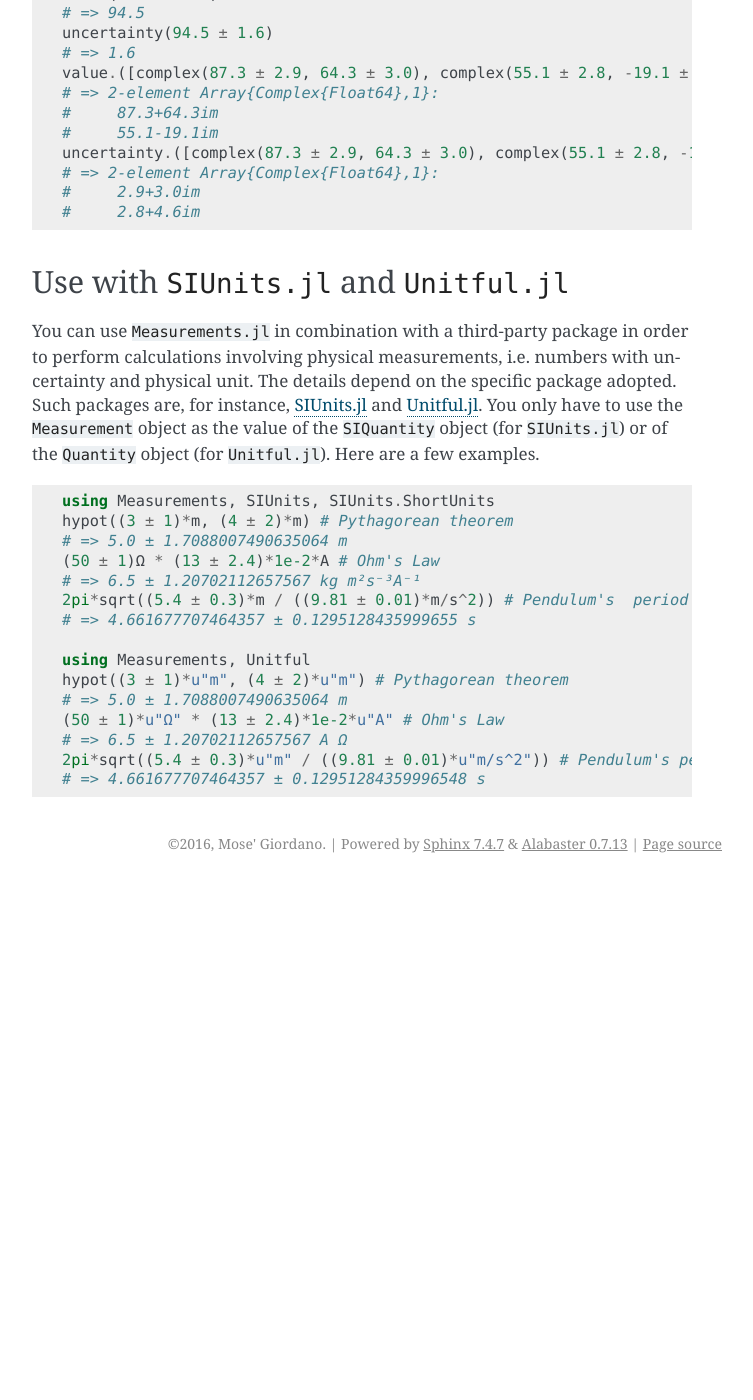
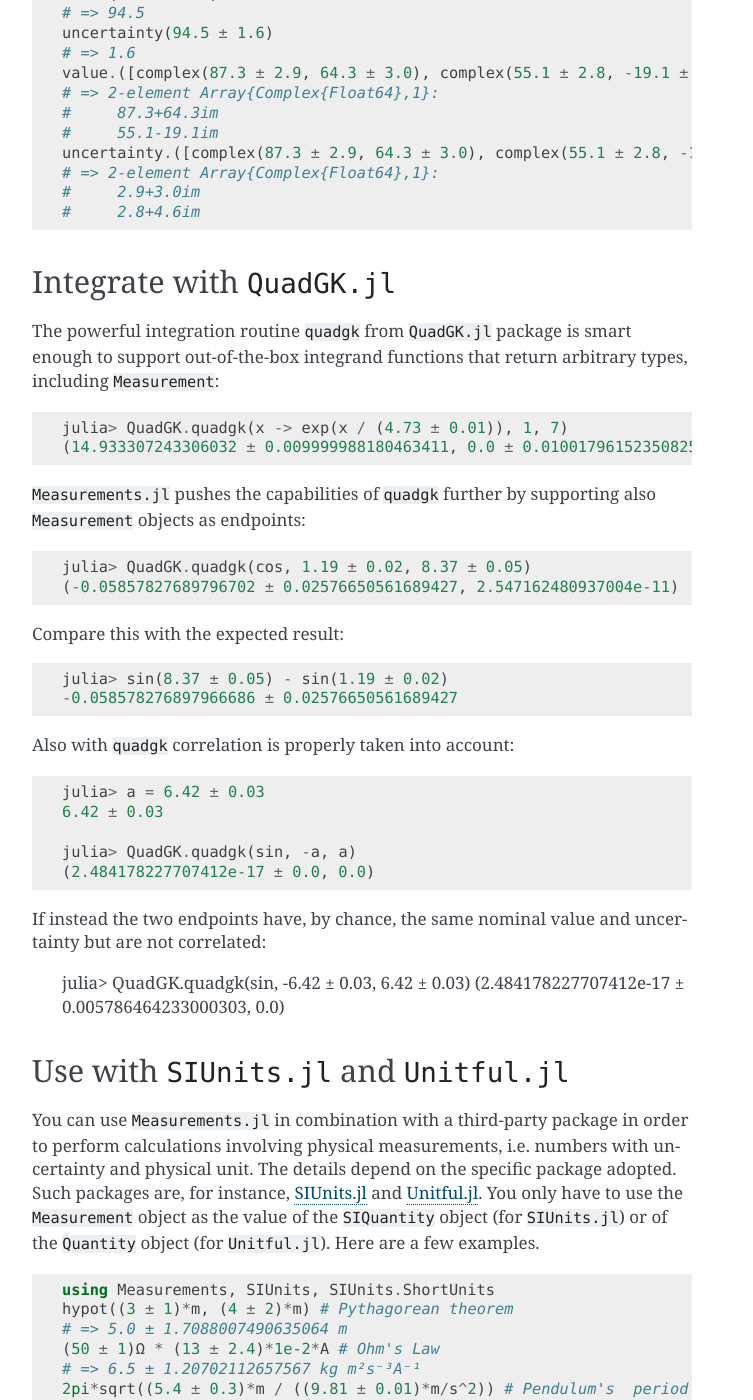
Before and after one commit to JuliaPhysics/Measurements.jl, a Sphinx documentation site: the page built from docs/examples.rst, in a window 1280 px wide and 1400 px high, scrolled down 8944 px. Shown: the whole window, without its empty margins (388-1141 px from the left). Built offline with Sphinx 7.4.7, drawn with Linux system fonts in a browser that asks for light colours; before the commit the page ends 9827 px from its top, so only the background shows below that; some of the changed text lies outside the part shown.

Commit message:
Document quadgk feature

```diff
--- a/docs/examples.rst
+++ b/docs/examples.rst
@@ -480,6 +480,49 @@ measurements.  They work with real and complex measurements, scalars or arrays:
     #     2.9+3.0im
     #     2.8+4.6im
 
+Integrate with ``QuadGK.jl``
+~~~~~~~~~~~~~~~~~~~~~~~~~~~~
+
+The powerful integration routine ``quadgk`` from ``QuadGK.jl`` package is smart
+enough to support out-of-the-box integrand functions that return arbitrary
+types, including ``Measurement``:
+
+.. code-block:: julia
+
+   julia> QuadGK.quadgk(x -> exp(x / (4.73 ± 0.01)), 1, 7)
+   (14.933307243306032 ± 0.009999988180463411, 0.0 ± 0.010017961523508253)
+
+``Measurements.jl`` pushes the capabilities of ``quadgk`` further by supporting
+also ``Measurement`` objects as endpoints:
+
+.. code-block:: julia
+
+   julia> QuadGK.quadgk(cos, 1.19 ± 0.02, 8.37 ± 0.05)
+   (-0.05857827689796702 ± 0.02576650561689427, 2.547162480937004e-11)
+
+Compare this with the expected result:
+
+.. code-block:: julia
+
+   julia> sin(8.37 ± 0.05) - sin(1.19 ± 0.02)
+   -0.058578276897966686 ± 0.02576650561689427
+
+Also with ``quadgk`` correlation is properly taken into account:
+
+.. code-block:: julia
+
+   julia> a = 6.42 ± 0.03
+   6.42 ± 0.03
+
+   julia> QuadGK.quadgk(sin, -a, a)
+   (2.484178227707412e-17 ± 0.0, 0.0)
+
+If instead the two endpoints have, by chance, the same nominal value and
+uncertainty but are not correlated:
+
+   julia> QuadGK.quadgk(sin, -6.42 ± 0.03, 6.42 ± 0.03)
+   (2.484178227707412e-17 ± 0.005786464233000303, 0.0)
+
 Use with ``SIUnits.jl`` and ``Unitful.jl``
 ~~~~~~~~~~~~~~~~~~~~~~~~~~~~~~~~~~~~~~~~~~
 
```
Also changed, not shown: README.md (+10 -0 lines), docs/usage.rst (+7 -0 lines), 1 other file.
